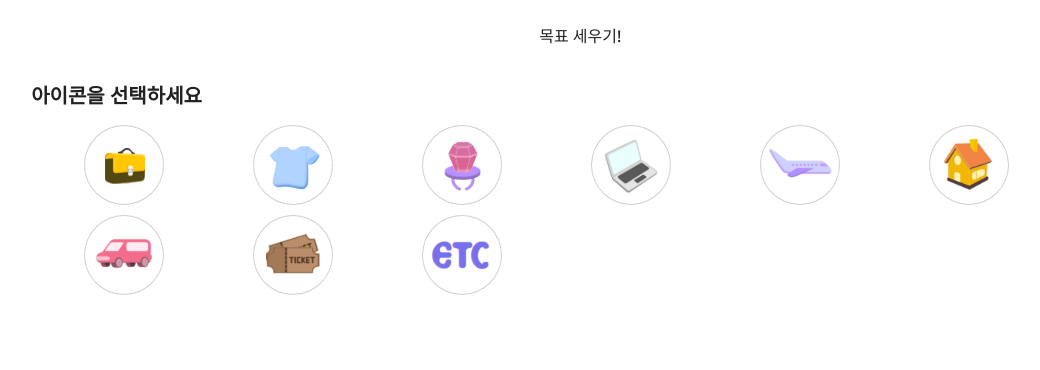
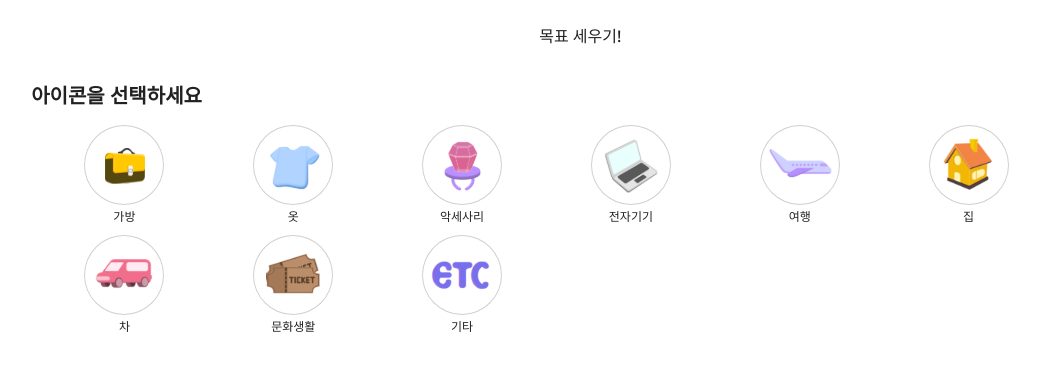
Before and after one commit to pinny2024/pinny-client-react, a React (Create React App) app: page /quest/select in a window 1280 px wide. Shown: the top 370 px of the page, without its empty margins (40-1080 px from the left). Built offline with nearby package versions, Linux system fonts and the light colour scheme; some icons are missing.

Commit message:
Feat: quest 버튼 text 추가

```diff
--- a/src/componets/quest/quest-select-btn.jsx
+++ b/src/componets/quest/quest-select-btn.jsx
@@ -26,6 +26,7 @@ const QuestSelectBtn = () => {
     return (
         <div className="quest-btn-container">
             {items.map((item, index) => (
+                <div>
                     <div
                         key={index}
                         onClick={() => handleClick(item.type)}
@@ -33,9 +34,11 @@ const QuestSelectBtn = () => {
                     >
                         <img src={`${process.env.PUBLIC_URL}/img/quest/${item.img}`} className="quest-btn-icon" />
                     </div>
+                    <div className="quest-btn-text">{item.type}</div>
+                </div>
+
             ))}
 
-            {/* <div className="quest-btn-text">{text}</div> */}
         </div>
     )
 }
```
Lines whose indentation alone changed are shown as unchanged.
